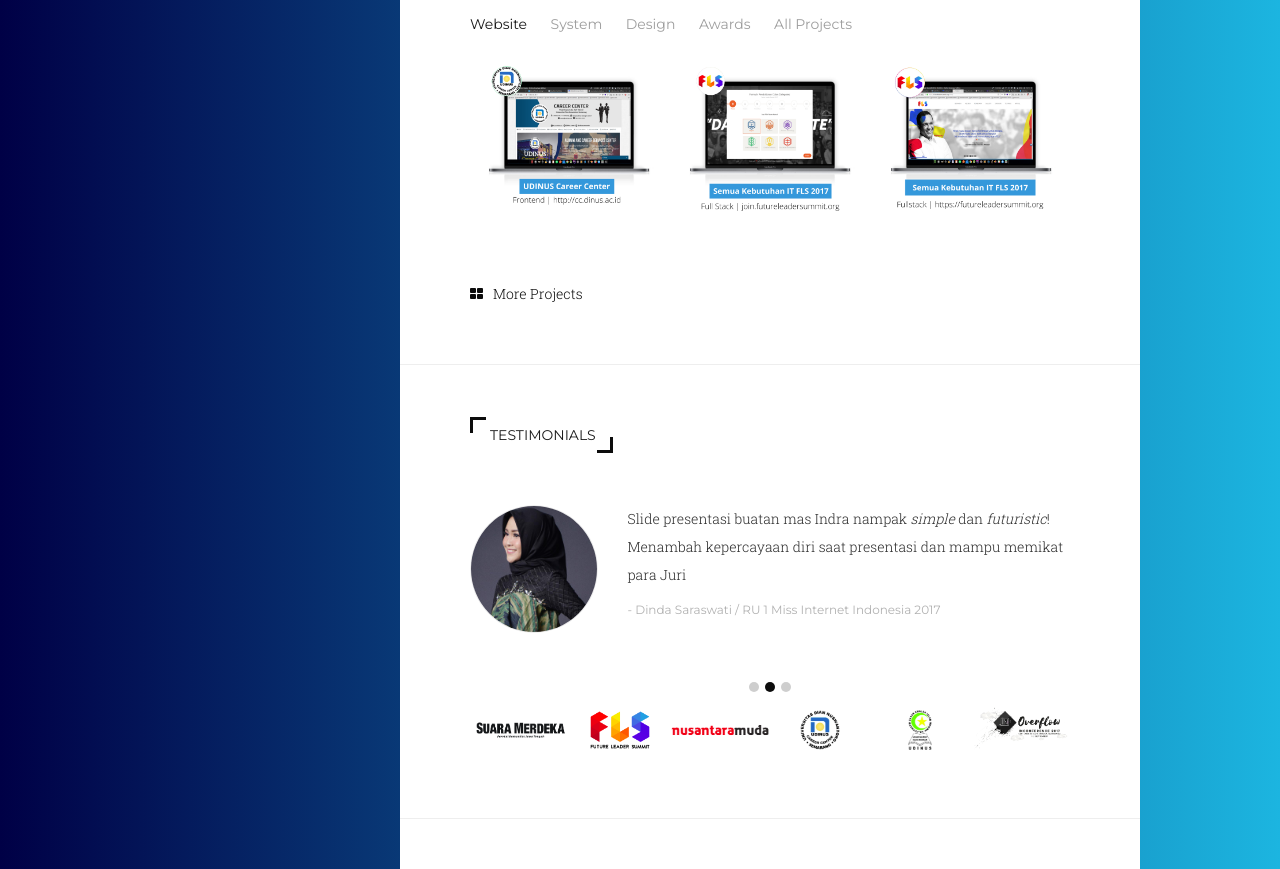
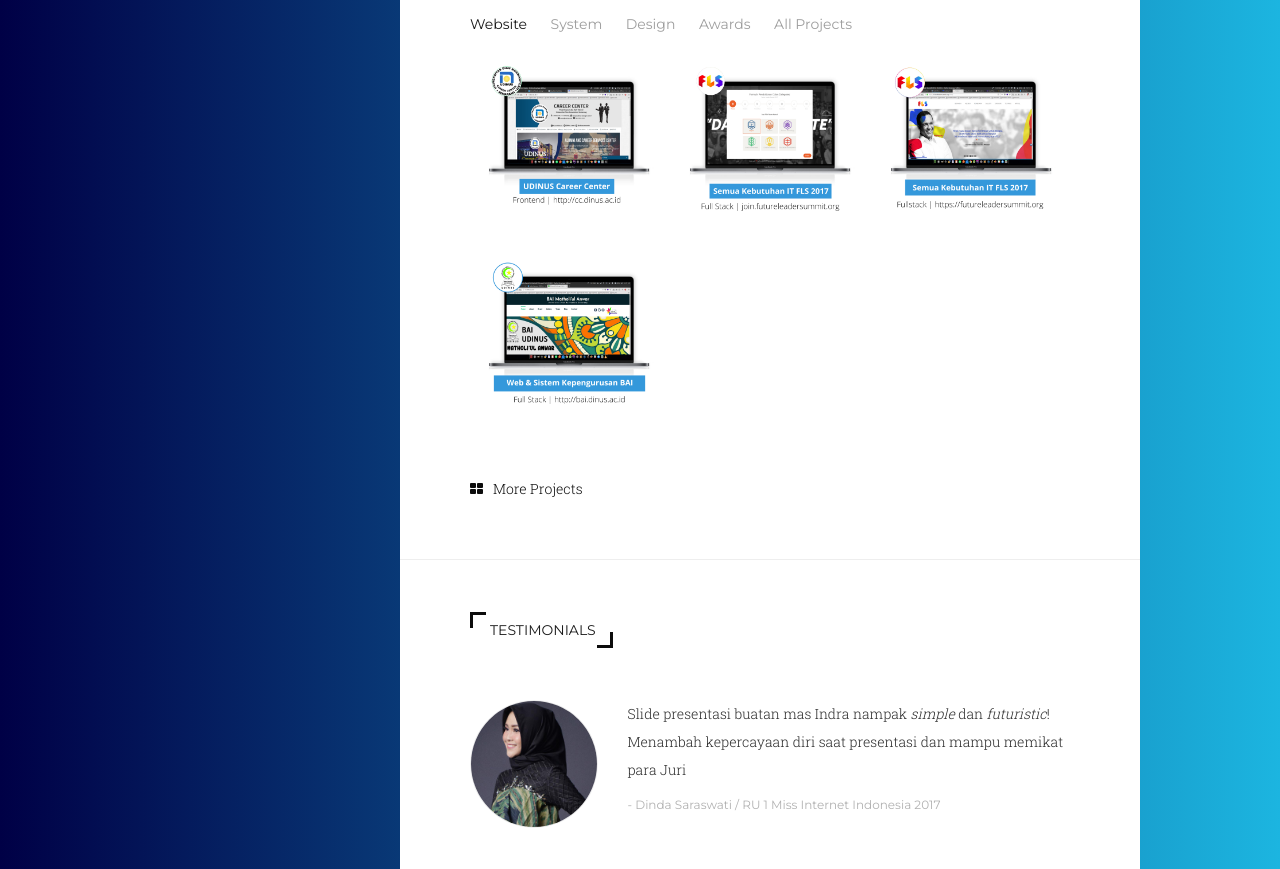
Before and after one commit to idindrakusuma/web-profile, a plain HTML site: page index.html in a window 1280 px wide. Shown: the part 2500-3369 px from the top of the page. Drawn offline with Linux system fonts and the light colour scheme; placeholder pictures from the web are drawn by us.

Commit message:
add portofolio BAI UDINUS

```diff
--- a/index.html
+++ b/index.html
@@ -8,11 +8,12 @@
 	<link rel="shortcut icon" type="image/x-icon" href="../assets/images/favicon.png">
 	<!-- Meta Tag for Indra Kusuma -->
 	<meta name="description" content="Hello! My name is Indra Kusuma. I am an optimistic and type of person of learn by doing who have an interest in Software Engineering, specifically about Web Development.">
-	<meta property="og:type" content="website"/>
-	<meta property="og:title" content="Indra Kusuma - Official Profile Page"/>
-	<meta property="og:url" content="http://indrakusuma.web.id"/>
-	<meta property="og:description" content="Hello! My name is Indra Kusuma. I am an optimistic and type of person of learn by doing who have an interest in Software Engineering, specifically about Web Development."/>
-	<meta property="og:site_name" content="Indra Kusuma"/>
+	<meta property="og:type" content="website" />
+	<meta property="og:title" content="Indra Kusuma - Official Profile Page" />
+	<meta property="og:url" content="http://indrakusuma.web.id" />
+	<meta property="og:description" content="Hello! My name is Indra Kusuma. I am an optimistic and type of person of learn by doing who have an interest in Software Engineering, specifically about Web Development."
+	/>
+	<meta property="og:site_name" content="Indra Kusuma" />
 	<meta property="og:image" content="https://indrakusuma.web.id/assets/images/indrakusuma-cover.png" />
 
 	<!-- STYLESHEETS -->
@@ -33,6 +34,7 @@
 	<script async src="https://www.googletagmanager.com/gtag/js?id=UA-81805631-1"></script>
 	<script>
 		window.dataLayer = window.dataLayer || [];
+
 		function gtag() {
 			dataLayer.push(arguments);
 		}
@@ -281,7 +283,8 @@
 
 				<div class="section-header">
 					<h2>Education / Experience</h2>
-					<a href="../assets/pdf/mycv-indrakusuma.pdf" target="_blank" class="resume-download" data-toggle="tooltip" data-placement="bottom" title="Download">
+					<a href="../assets/pdf/mycv-indrakusuma.pdf" target="_blank" class="resume-download" data-toggle="tooltip" data-placement="bottom"
+					    title="Download">
 						<i class="fa fa-download" aria-hidden="true"></i>
 					</a>
 				</div>
@@ -434,6 +437,21 @@
 						</div>
 					</div>
 
+					<div class="col-md-4 col-sm-6 col-xs-12 filtr-item" data-category="[1,2]" data-sort="value">
+						<div class="item">
+							<a href="./assets/images/portofolio/web-app-bai.png" class="work-image">
+								<div class="title">
+									<div class="inner">
+										<h2>BAI Matholi'ul Anwar </h2>
+										<span>Full Stack</span>
+									</div>
+								</div>
+							</a>
+							<div class="overlay"></div>
+							<img src="./assets/images/portofolio/web-app-bai.png" alt="web-bai-udinus">
+						</div>
+					</div>
+
 					<div class="col-md-4 col-sm-6 col-xs-12 filtr-item" data-category="3" data-sort="value">
 						<div class="item">
 							<a href="./assets/images/portofolio/slide-presentasi-mawapres-udinus-2018.png" class="work-image">
@@ -494,7 +512,9 @@
 								</div>
 							</div>
 							<div class="text col-md-9 col-sm-9 col-xs-12">
-								<p>Slide presentasi buatan mas Indra nampak <i>simple</i> dan <i>futuristic</i>! Menambah kepercayaan diri saat presentasi dan mampu memikat para Juri</p>
+								<p>Slide presentasi buatan mas Indra nampak
+									<i>simple</i> dan
+									<i>futuristic</i>! Menambah kepercayaan diri saat presentasi dan mampu memikat para Juri</p>
 								<span class="author">- Dinda Saraswati / RU 1 Miss Internet Indonesia 2017</span>
 							</div>
 						</div>
```
Also changed, not shown: assets/images/portofolio/web-app-bai.png (added).
